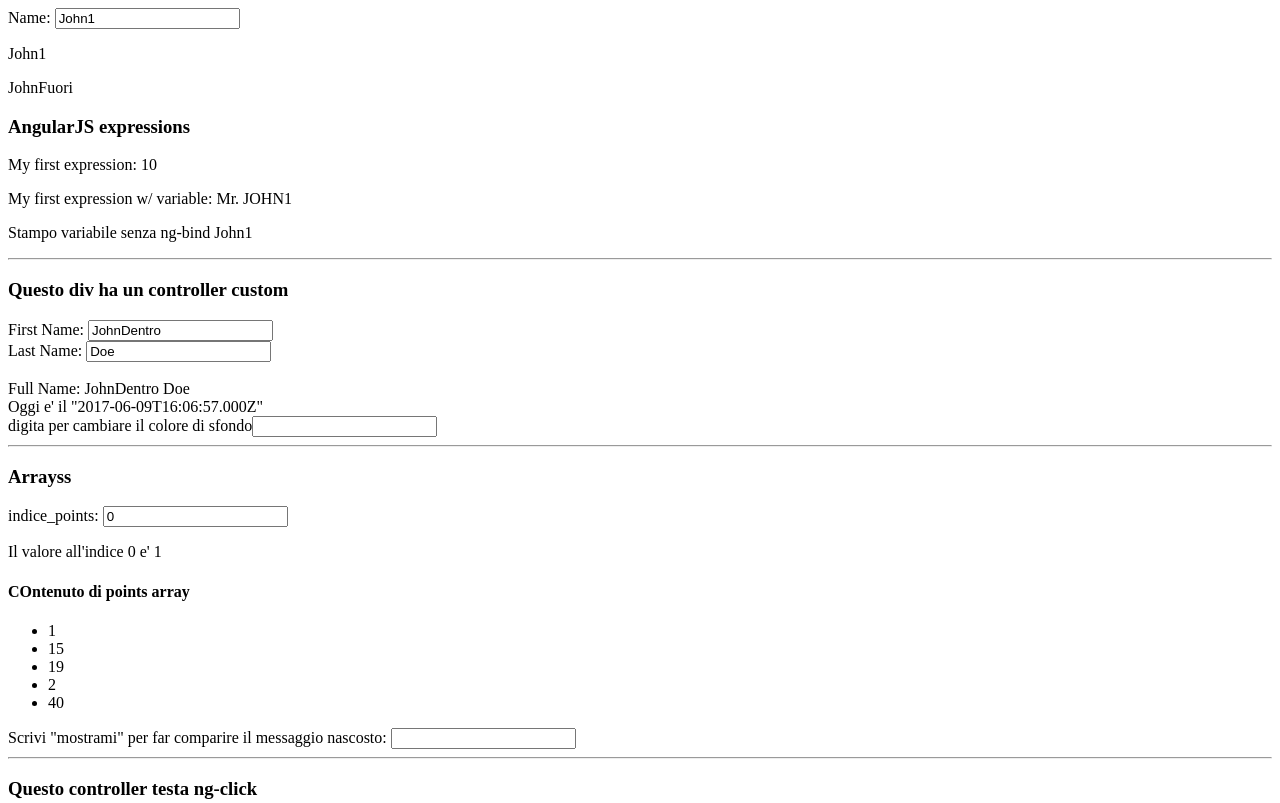
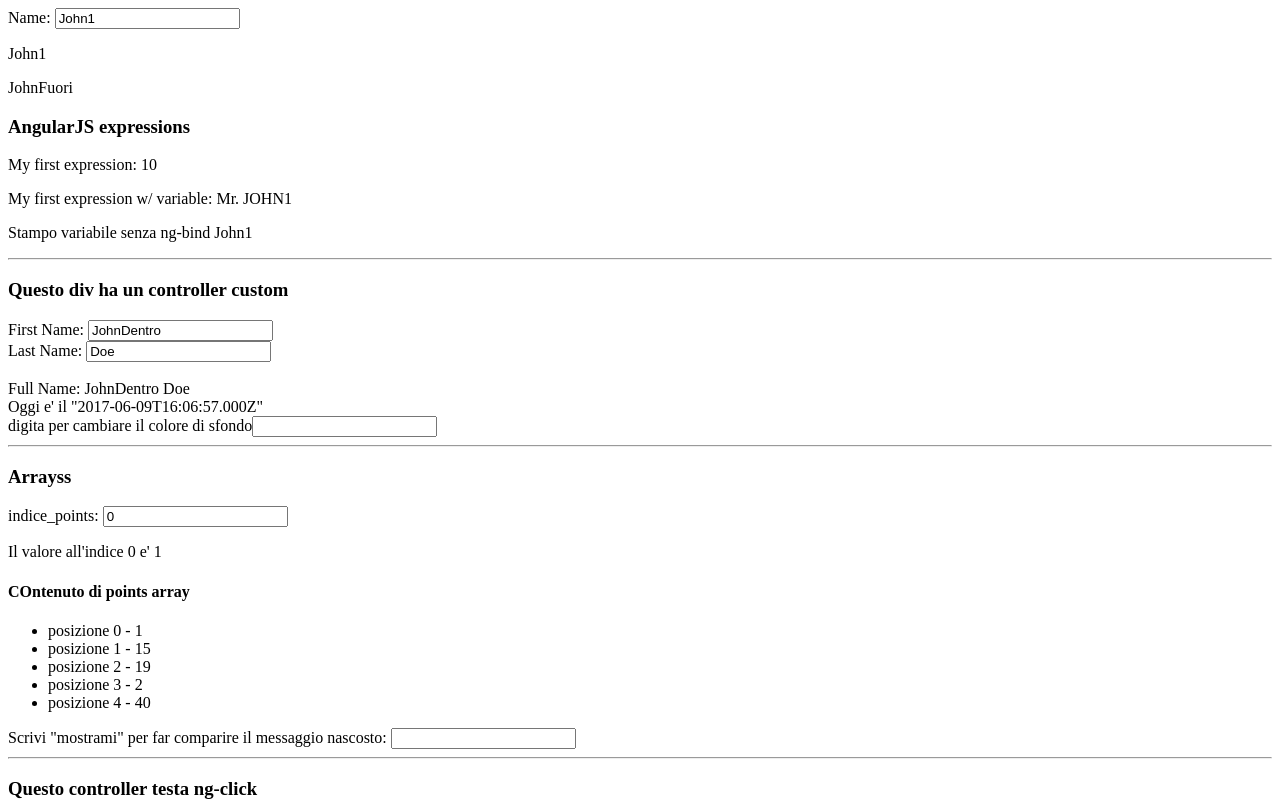
Before and after one commit to TheJoin95/giovanisi-web-based-gobetti-volta, a plain HTML site: page 09-06-2017/index.html in a window 1280 px wide. Shown: the top 803 px of the page. Drawn offline with Linux system fonts and the light colour scheme.

Commit message:
09-06-2017 - $index

```diff
--- a/09-06-2017/index.html
+++ b/09-06-2017/index.html
@@ -36,7 +36,7 @@
     <h4>COntenuto di points array</h4>
     <ul>
       <li ng-repeat="point in points">
-        {{ point }}
+        posizione {{ $index }} - {{ point }}
       </li>
     </ul>
     Scrivi "mostrami" per far comparire il messaggio nascosto: <input type="text" ng-model="mostrami">
```
